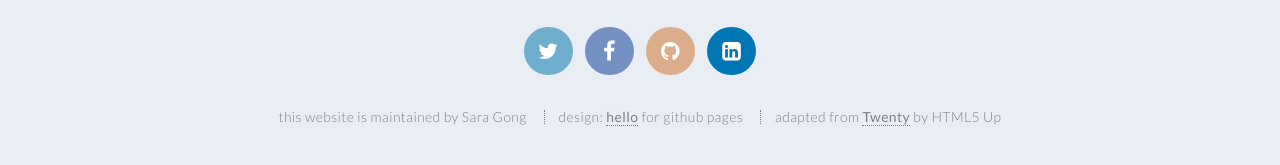
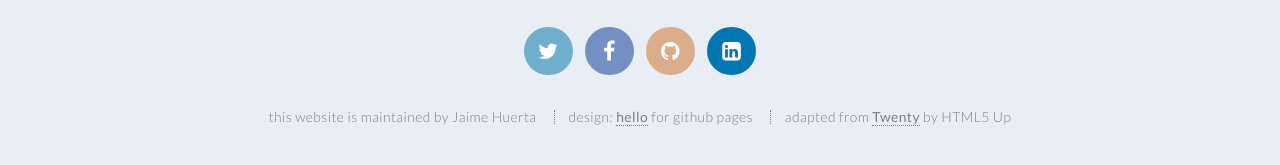
Before and after one commit to jhuerta17/jhuerta17.github.io, a Jekyll site: the page built from index.md, in a window 1280 px wide and 900 px high, scrolled down 5491 px. Shown: the part 707-872 px from the top of the window. Built offline with Jekyll 4.4.1, drawn with Linux system fonts in a browser that asks for light colours; part of the change alters nothing that is shown.

Commit message:
update _config.yml

```diff
--- a/_config.yml
+++ b/_config.yml
@@ -1,10 +1,10 @@
 # _config.yml
 
 # required, replace with your own information -----
-title: Hello for Github Pages
-author: Sara Gong
+title: Jaime Huerta
+author: Jaime Huerta
 description: >
-  A minimalist template for designing a personal GitHub Pages website - without typing a single line of code.
+  A minimalist website about my life and career
 baseurl: ""
 
 plugins:
```
